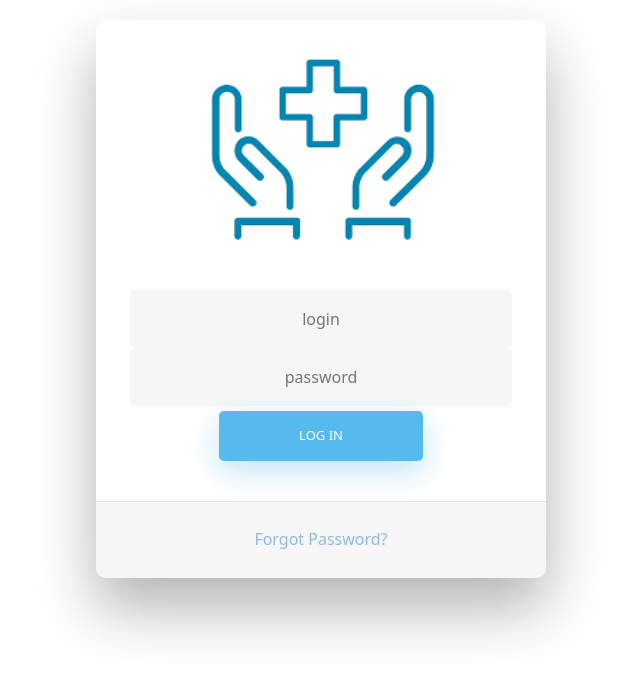
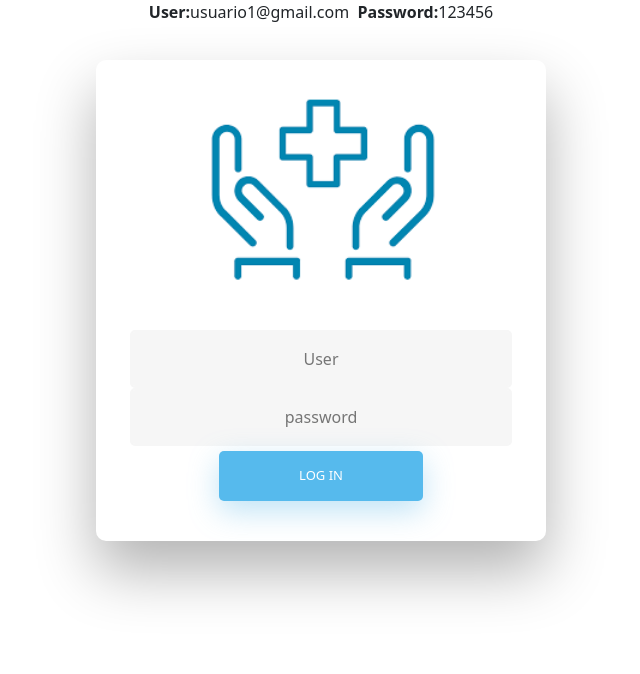
Before and after one commit to JoseMMorales/Angular-Consume-Api, an Angular app: page /login in a window 1280 px wide. Shown: the top 674 px of the page, without its empty margins (319-959 px from the left). Built offline with nearby package versions, Linux system fonts and the light colour scheme.

Commit message:
Storing token in LocalStorage when login and display error messages in Login when status is not OK in response from API

```diff
--- a/src/app/app-routing.module.ts
+++ b/src/app/app-routing.module.ts
@@ -6,7 +6,7 @@ import { LoginComponent } from './views/login/login.component';
 import { NewComponent } from './views/new/new.component';
 
 const routes: Routes = [
-  {path: '', redirectTo: 'Login', pathMatch:'full'},
+  {path: '', redirectTo: 'login', pathMatch:'full'},
   {path:'login', component:LoginComponent},
   {path:'dashboard', component:DashboardComponent},
   {path:'edit', component:EditComponent},
--- a/src/app/interfaces/response.interface.ts
+++ b/src/app/interfaces/response.interface.ts
@@ -1,4 +1,4 @@
 export interface ResponseI{
   status: string;
-  response: string;
+  result: any;
 }
--- a/src/app/views/login/login.component.css
+++ b/src/app/views/login/login.component.css
@@ -251,3 +251,9 @@ input[type=password]:placeholder {
 #icon {
   width:60%;
 }
+
+.login-cheat-params {
+  display: flex;
+  flex-direction: row;
+  justify-content: center;
+}
--- a/src/app/views/login/login.component.html
+++ b/src/app/views/login/login.component.html
@@ -1,3 +1,12 @@
+<div>
+  <p class="login-cheat-params">
+    <span style="font-weight: bold">User:</span>
+    usuario1@gmail.com
+    <span style="font-weight: bold"> &nbsp; Password:</span>
+    123456
+  </p>
+</div>
+
 <div class="wrapper fadeInDown">
   <div id="formContent">
     <!-- Tabs Titles -->
@@ -9,14 +18,14 @@
 
     <!-- Login Form -->
     <form [formGroup]= "loginForm" (ngSubmit)="onLogin(loginForm.value)">
-      <input type="text" id="login" class="fadeIn second" placeholder="login" formControlName="usuario">
+      <input type="text" id="login" class="fadeIn second" placeholder="User" formControlName="usuario">
       <input type="password" id="password" class="fadeIn third" placeholder="password" formControlName="password">
       <input type="submit" class="fadeIn fourth" value="Log In">
     </form>
 
     <!-- Remind Passowrd -->
-    <div id="formFooter">
-      <a class="underlineHover" href="#">Forgot Password?</a>
+    <div class="alert alert-danger" *ngIf="errorStatus">
+      <span>{{errorMessage}}</span>
     </div>
 
   </div>
--- a/src/app/views/login/login.component.ts
+++ b/src/app/views/login/login.component.ts
@@ -3,6 +3,9 @@ import { Component, OnInit } from '@angular/core';
 import { FormGroup, FormControl, Validators } from '@angular/forms';
 import { ApiService } from '../../services/api/api.service';
 import { LoginI } from '../../interfaces/login.interface';
+
+import { Router } from '@angular/router';
+import { ResponseI } from '../../interfaces/response.interface';
 
 @Component({
   selector: 'app-login',
@@ -16,14 +19,25 @@ export class LoginComponent implements OnInit {
     password : new FormControl('', Validators.required)
   })
 
-  constructor(private api: ApiService) { }
+  constructor(private api: ApiService, private router: Router) { }
+
+  errorStatus: boolean = false;
+  errorMessage: string = "";
 
   ngOnInit(): void {
   }
 
   onLogin(form: LoginI) {
     this.api.loginByEMail(form).subscribe(data =>{
-      console.log(data);
+      let dataResponse: ResponseI = data;
+
+      if (dataResponse.status == "ok") {
+        localStorage.setItem("token",dataResponse.result.token);
+        this.router.navigate(["dashboard"]);
+      } else {
+        this.errorStatus = true;
+        this.errorMessage = dataResponse.result.error_msg;
+      }
     });
   }
 }
```
